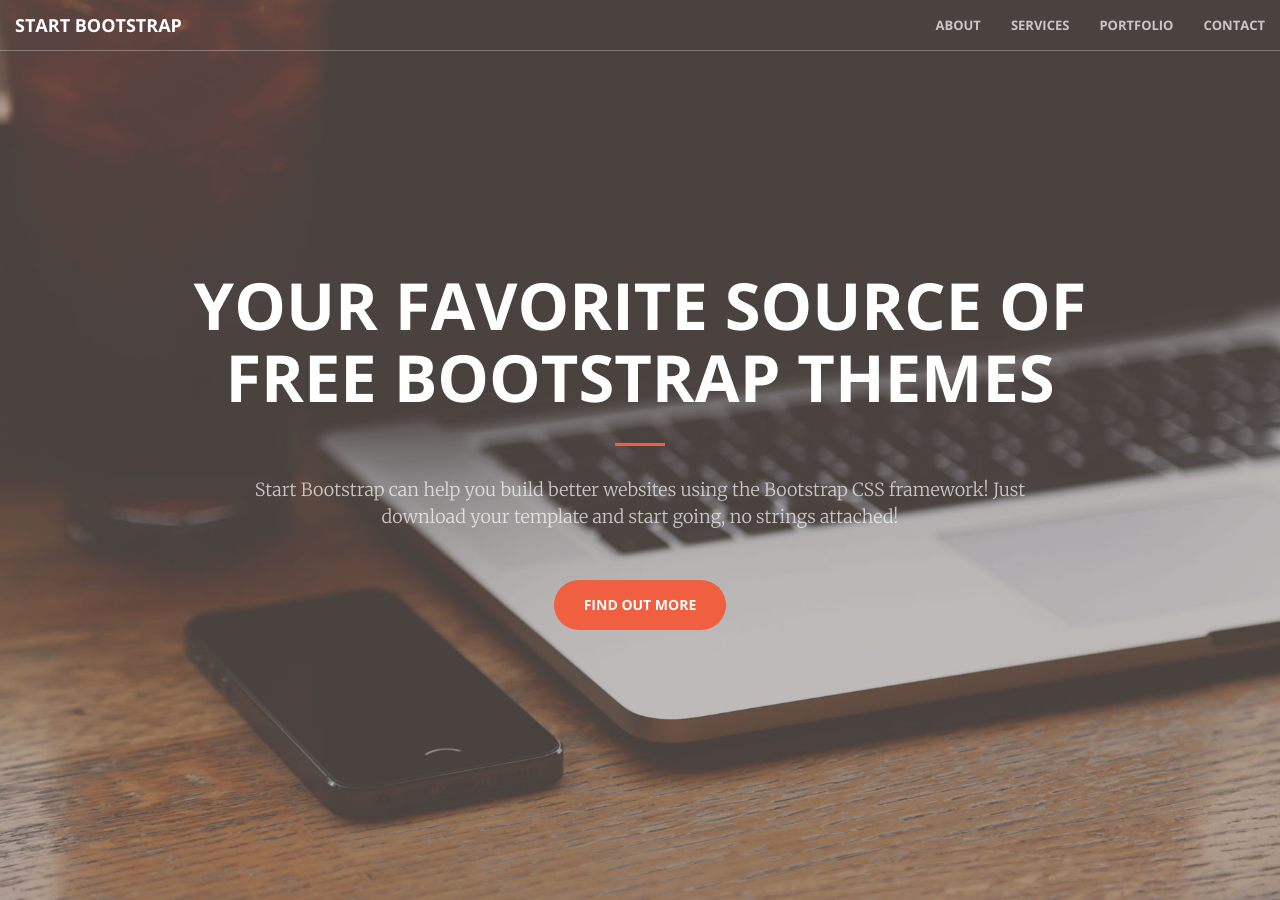
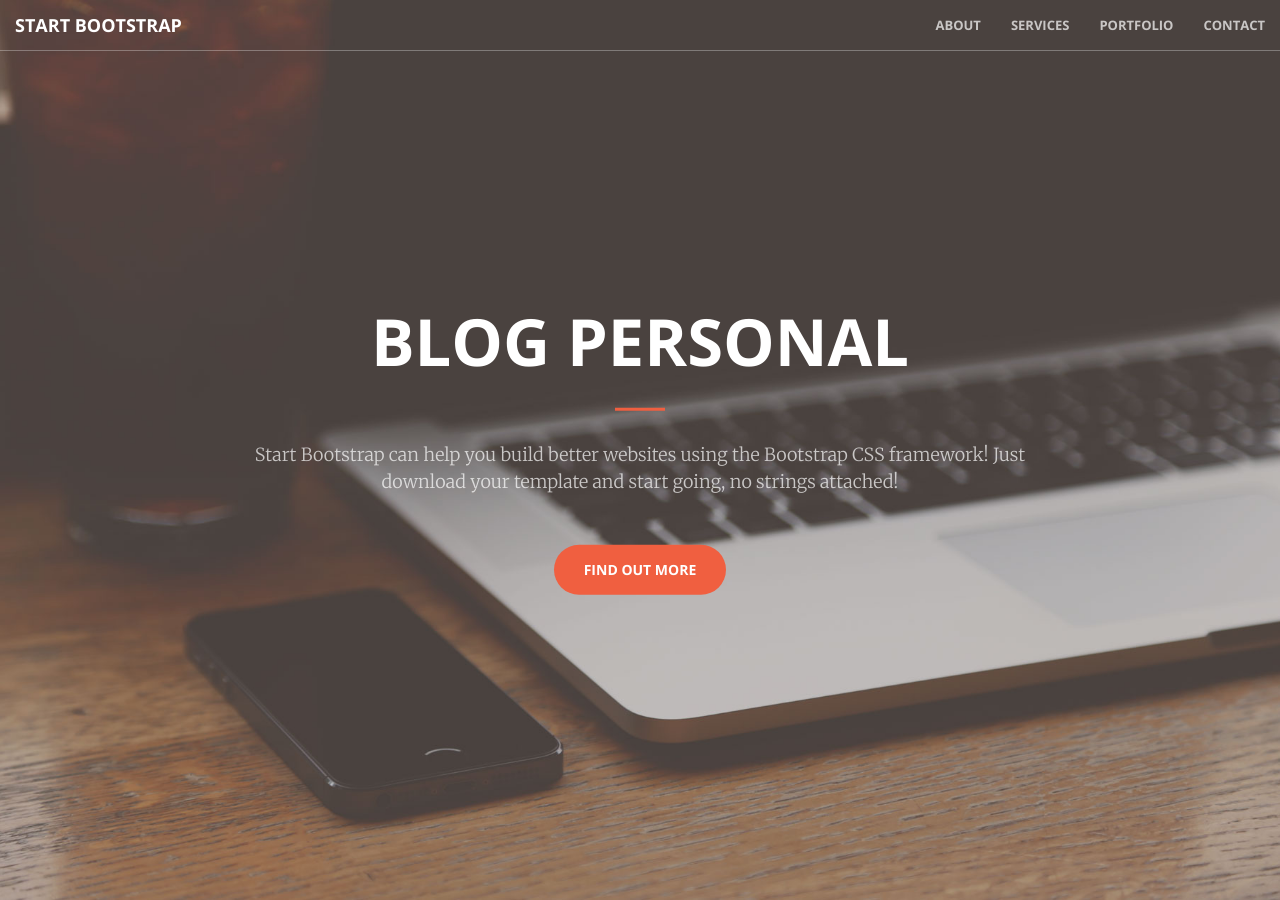
Before and after one commit to Vico2001/Vico01.github.io, a Jekyll site: the page built from index.html, in a window 1280 px wide and 900 px high. Built offline with Jekyll 4.4.1, drawn with Linux system fonts in a browser that asks for light colours.

Commit message:
Update header.html

```diff
--- a/_includes/header.html
+++ b/_includes/header.html
@@ -1,7 +1,7 @@
 <header>
     <div class="header-content">
         <div class="header-content-inner">
-            <h1>Your Favorite Source of Free Bootstrap Themes</h1>
+            <h1>Blog Personal</h1>
             <hr>
             <p>Start Bootstrap can help you build better websites using the Bootstrap CSS framework! Just download your template and start going, no strings attached!</p>
             <a href="#about" class="btn btn-primary btn-xl page-scroll">Find Out More</a>
```
